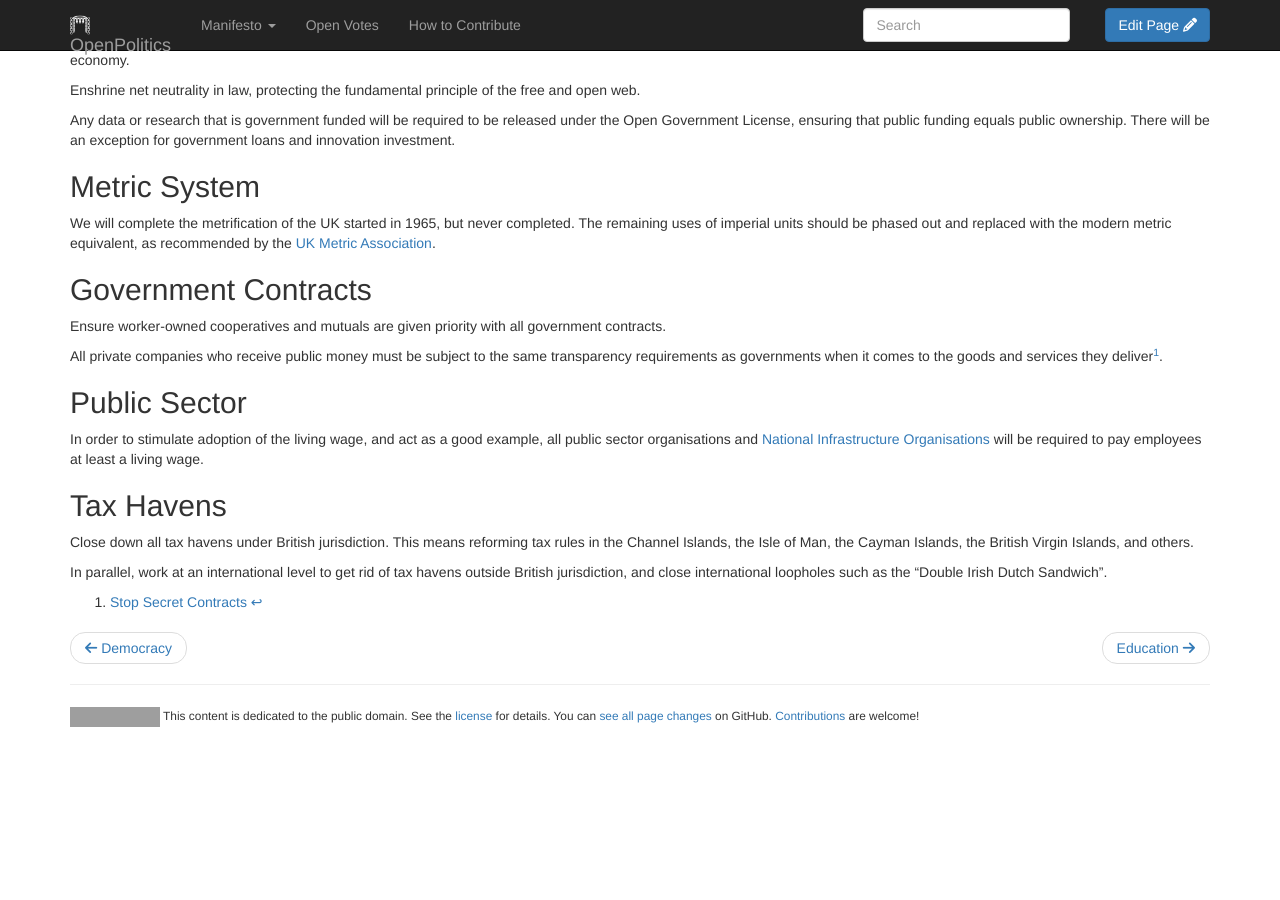
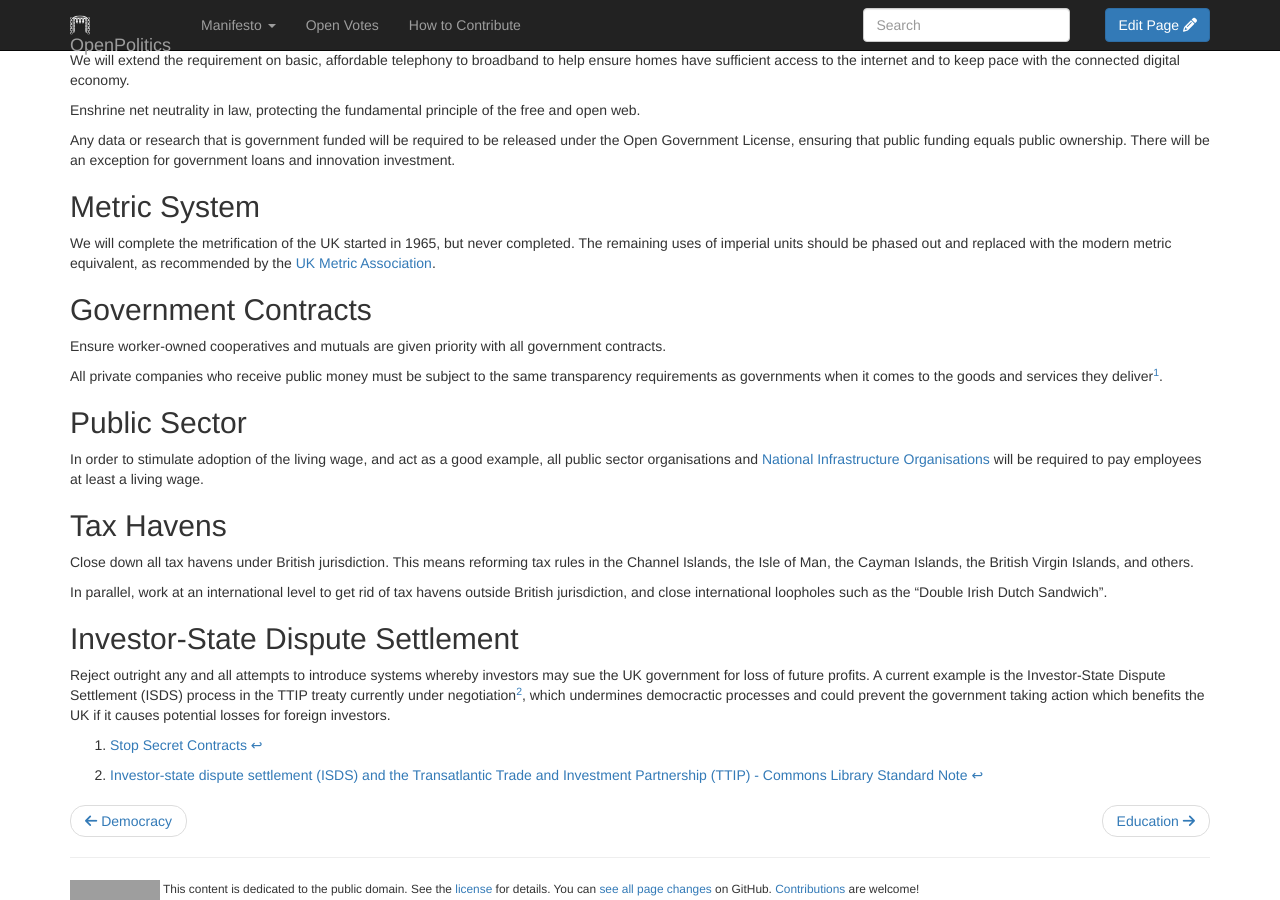
Before and after one commit to openpolitics/manifesto, a Jekyll site: the page built from manifesto/economy.md, in a window 1280 px wide and 900 px high, scrolled down 1167 px. Built offline with Jekyll 4.4.1, drawn with Linux system fonts in a browser that asks for light colours; nearby versions of some CDN libraries; library files that are not in the unit come from our copies; before the commit the page ends 1894 px from its top, so only the background shows below that; some of the changed text lies outside the part shown; grey boxes are pictures that could not be loaded.

Commit message:
Resist antidemocractic ISDS treaties

```diff
--- a/manifesto/economy.md
+++ b/manifesto/economy.md
@@ -63,4 +63,10 @@ Close down all tax havens under British jurisdiction. This means reforming tax r
 
 In parallel, work at an international level to get rid of tax havens outside British jurisdiction, and close international loopholes such as the "Double Irish Dutch Sandwich".
 
+## Investor-State Dispute Settlement
+
+Reject outright any and all attempts to introduce systems whereby investors may sue the UK government for loss of future profits. A current example is the Investor-State Dispute Settlement (ISDS) process in the TTIP treaty currently under negotiation[^2], which undermines democractic processes and could prevent the government taking action which benefits the UK if it causes potential losses for foreign investors.
+
 [^1]: [Stop Secret Contracts](http://stopsecretcontracts.org/)
+
+[^2]: [Investor-state dispute settlement (ISDS) and the Transatlantic Trade and Investment Partnership (TTIP) - Commons Library Standard Note](http://www.parliament.uk/business/publications/research/briefing-papers/SN06777/investorstate-dispute-settlement-isds-and-the-transatlantic-trade-and-investment-partnership-ttip)
```
